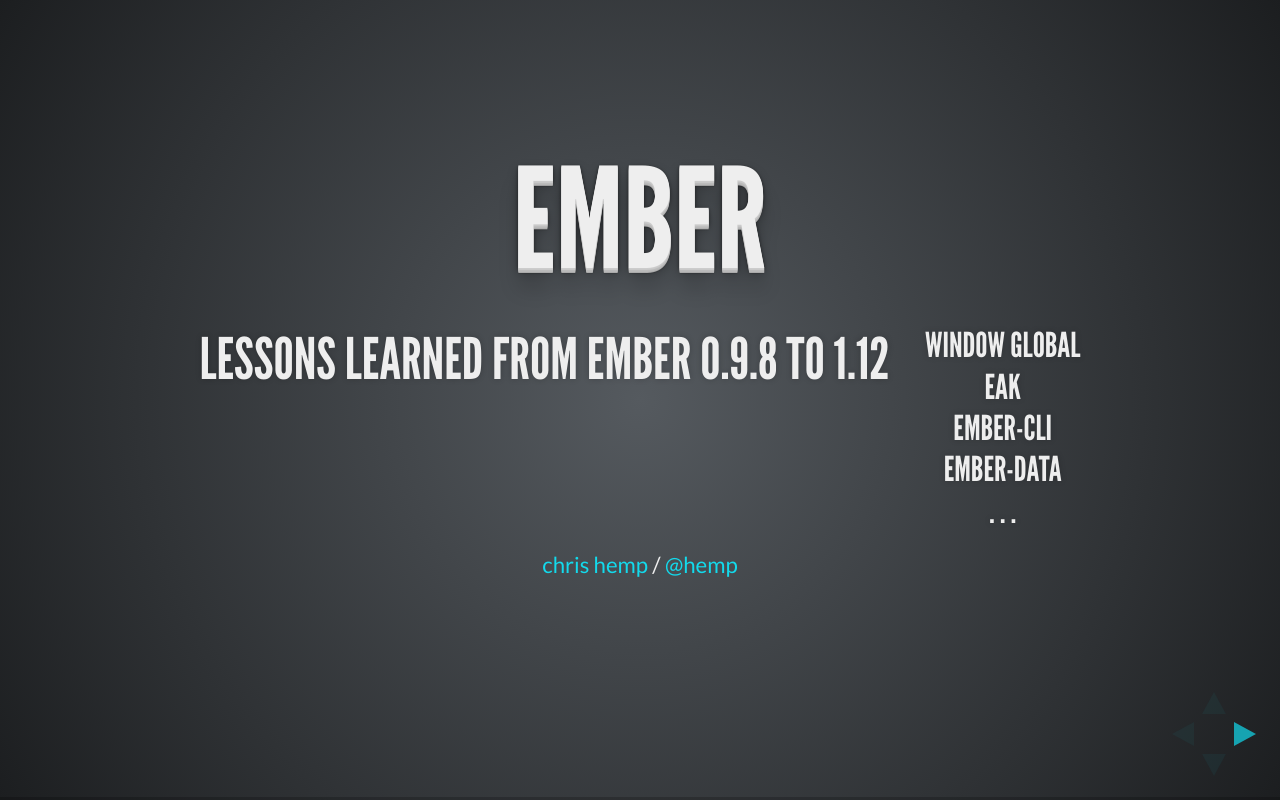
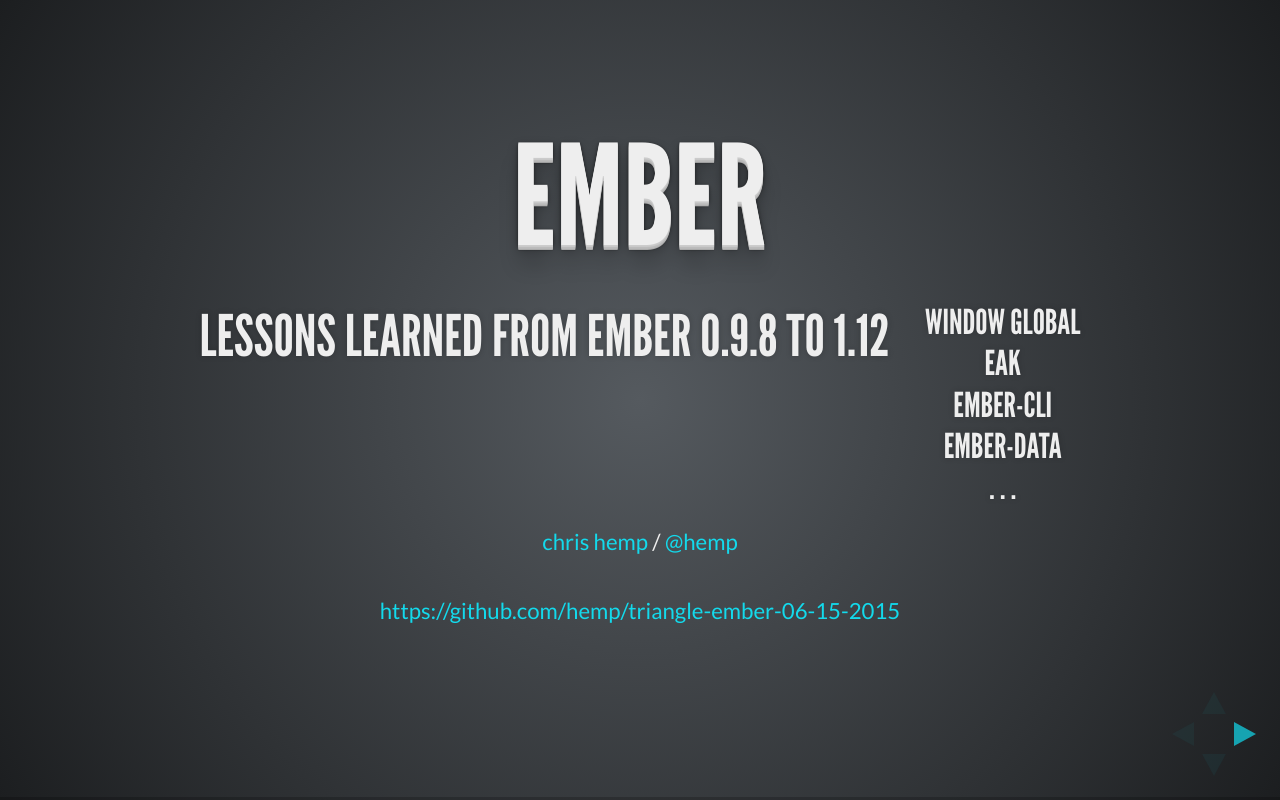
Before and after one commit to hemp/triangle-ember-06-15-2015, a website: page index.html in a window 1280 px wide. Drawn offline with Linux system fonts and the light colour scheme.

Commit message:
Update with repo location.

```diff
--- a/index.html
+++ b/index.html
@@ -44,6 +44,7 @@
 					<p>
 						<small><a href="http://chrishemp.com">chris hemp</a> / <a href="http://twitter.com/hemp">@hemp</a></small>
 					</p>
+					<small><a href="https://github.com/hemp/triangle-ember-06-15-2015">https://github.com/hemp/triangle-ember-06-15-2015</a></small>
 				</section>
 
 				<section>
```
